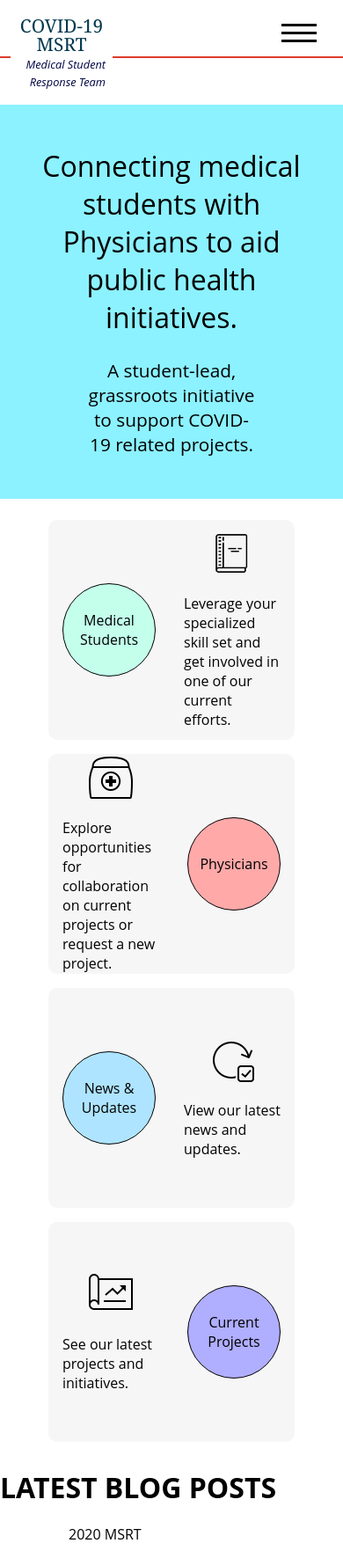
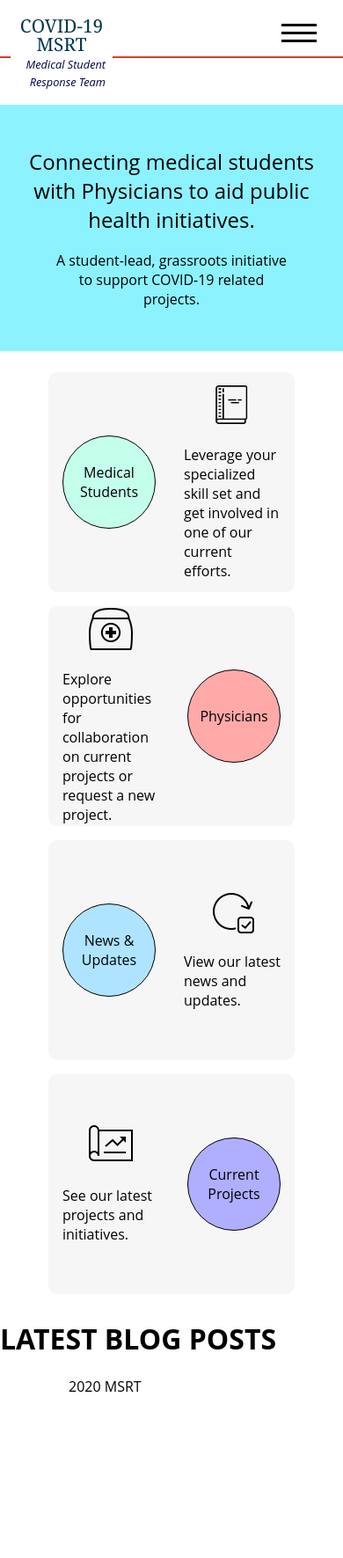
Before and after one commit to wecanmsrt/bcmsrt.github.io, a Jekyll site: the page built from index.html, in a window 390 px wide. Shown: the whole page at 88% size. Built offline with Jekyll 4.4.1, drawn with Linux system fonts in a browser that asks for light colours; after the commit the page ends 1603 px from its top, so only the background shows below that.

Commit message:
resize home page heading for mobile

```diff
--- a/_sass/main.scss
+++ b/_sass/main.scss
@@ -303,6 +303,19 @@ a {
   }
 }
 
+@media screen and (max-width: $mini-mobile-transition-width) {
+  .about-home {
+    h2 {
+      font-size: 1.5rem;
+    }
+
+    p {
+      font-size: 1em;
+      width: 70%;
+    }
+  }
+}
+
 .cards {
   margin: 1rem auto;
   display: flex;
```
Also changed, not shown: 1 other file.
